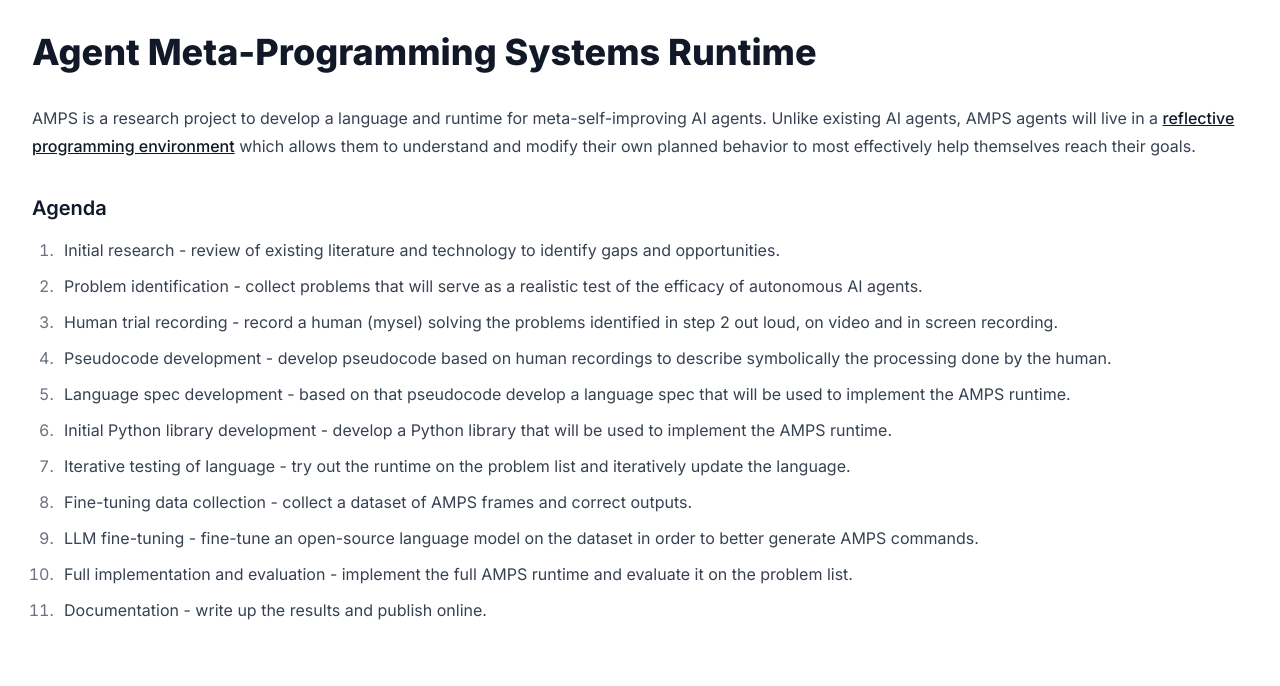
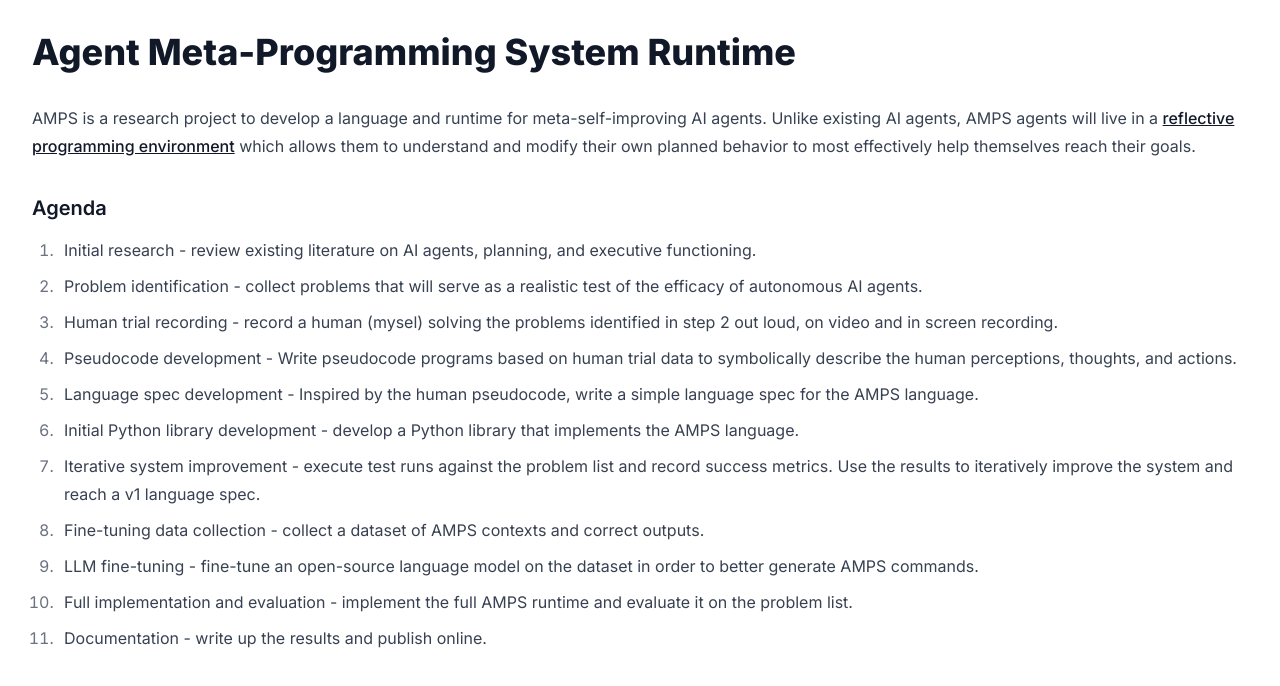
Before and after one commit to dnsosebee/amps-site, a Next.js app: page / in a window 1280 px wide. Shown: the top 686 px of the page. Built offline with nearby package versions, Linux system fonts and the light colour scheme.

Commit message:
better prose

```diff
--- a/src/app/page.tsx
+++ b/src/app/page.tsx
@@ -2,7 +2,7 @@ export default function Home() {
   return (
     <>
       <main className="mx-auto max-w-7xl sm:px-6 lg:px-8 sm:py-6 lg:py-8 prose">
-        <h1>Agent Meta-Programming Systems Runtime</h1>
+        <h1>Agent Meta-Programming System Runtime</h1>
         <p>
           AMPS is a research project to develop a language and runtime for meta-self-improving AI
           agents. Unlike existing AI agents, AMPS agents will live in a{" "}
@@ -16,8 +16,8 @@ export default function Home() {
         <h3>Agenda</h3>
         <ol>
           <li>
-            Initial research - review of existing literature and technology to identify gaps and
-            opportunities.
+            Initial research - review existing literature on AI agents, planning, and executive
+            functioning.
           </li>
           <li>
             Problem identification - collect problems that will serve as a realistic test of the
@@ -28,23 +28,24 @@ export default function Home() {
             out loud, on video and in screen recording.
           </li>
           <li>
-            Pseudocode development - develop pseudocode based on human recordings to describe
-            symbolically the processing done by the human.
+            Pseudocode development - Write pseudocode programs based on human trial data to
+            symbolically describe the human perceptions, thoughts, and actions.
           </li>
           <li>
-            Language spec development - based on that pseudocode develop a language spec that will
-            be used to implement the AMPS runtime.
+            Language spec development - Inspired by the human pseudocode, write a simple language
+            spec for the AMPS language.
           </li>
           <li>
-            Initial Python library development - develop a Python library that will be used to
-            implement the AMPS runtime.
+            Initial Python library development - develop a Python library that implements the AMPS
+            language.
           </li>
           <li>
-            Iterative testing of language - try out the runtime on the problem list and iteratively
-            update the language.
+            Iterative system improvement - execute test runs against the problem list and record
+            success metrics. Use the results to iteratively improve the system and reach a v1
+            language spec.
           </li>
           <li>
-            Fine-tuning data collection - collect a dataset of AMPS frames and correct outputs.
+            Fine-tuning data collection - collect a dataset of AMPS contexts and correct outputs.
           </li>
           <li>
             LLM fine-tuning - fine-tune an open-source language model on the dataset in order to
```
